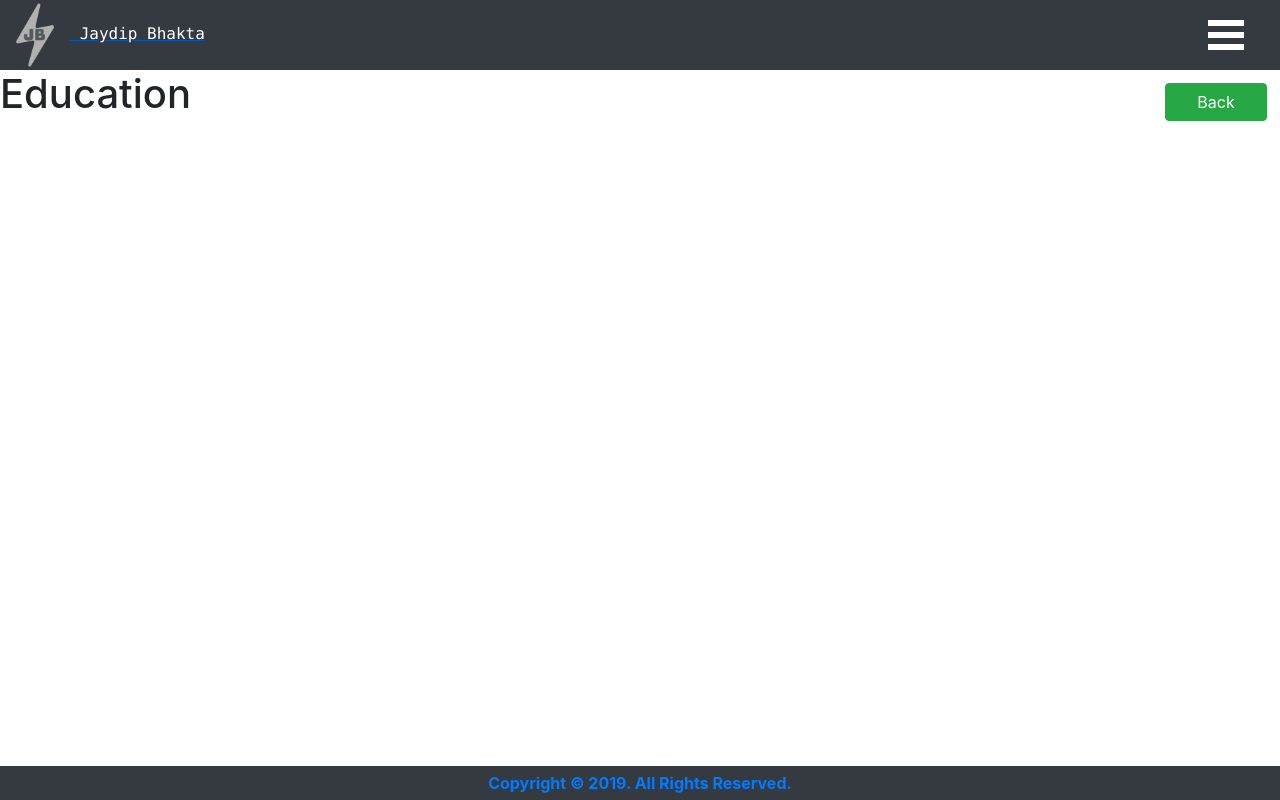
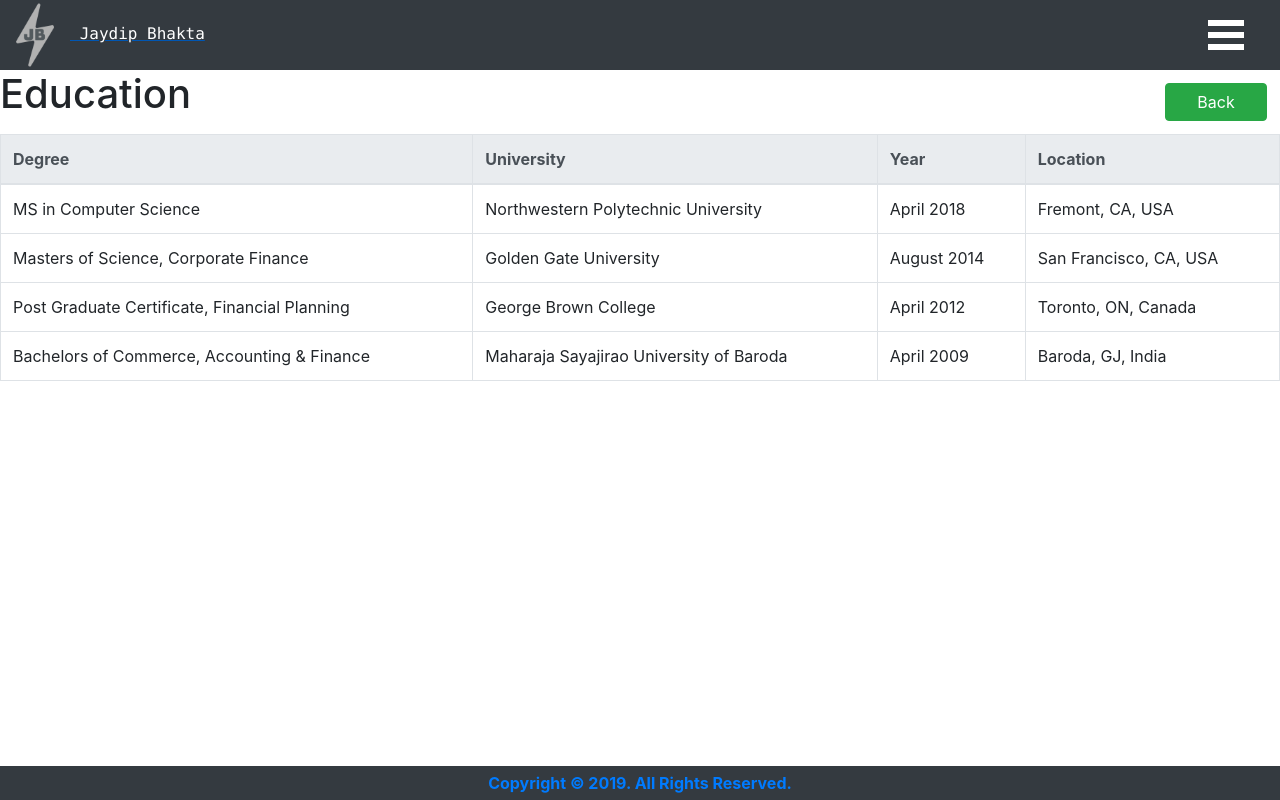
Before and after one commit to jsbhakta/jaydip-bhakta, a React (Create React App) app: page /about in a window 1280 px wide. Both pictures are taken after a click on the button "Education". Built offline with nearby package versions, Linux system fonts and the light colour scheme.

Commit message:
education-added

```diff
--- a/src/components/about.jsx
+++ b/src/components/about.jsx
@@ -3,7 +3,9 @@ import "../styles/about.css";
 import ItemBox from "./common/item-box";
 import eduImg from "../img/education.png";
 import workImg from "../img/work.png";
-import personalImg from "../img/personal.png"
+import personalImg from "../img/personal.png";
+import photographyImg from "../img/photography.png";
+
 
 class About extends PureComponent {
   constructor(props) {
@@ -31,6 +33,42 @@ class About extends PureComponent {
       <div>
         {this.renderBackButton()}
         <h1>Education</h1>
+        <table className="table table-bordered table-hover">
+          <thead class="thead-light">
+            <tr>
+              <th>Degree</th>
+              <th>University</th>
+              <th>Year</th>
+              <th>Location</th>
+            </tr>
+          </thead>
+          <tbody>
+            <tr>
+              <td>MS in Computer Science</td>
+              <td>Northwestern Polytechnic University</td>
+              <td>April 2018</td>
+              <td>Fremont, CA, USA</td>
+            </tr>
+            <tr>
+              <td>Masters of Science, Corporate Finance </td>
+              <td>Golden Gate University</td>
+              <td>August 2014</td>
+              <td>San Francisco, CA, USA</td>
+            </tr>
+            <tr>
+              <td>Post Graduate Certificate, Financial Planning</td>
+              <td>George Brown College</td>
+              <td>April 2012</td>
+              <td>Toronto, ON, Canada</td>
+            </tr>
+            <tr>
+              <td>Bachelors of Commerce, Accounting & Finance</td>
+              <td>Maharaja Sayajirao University of Baroda</td>
+              <td>April 2009</td>
+              <td>Baroda, GJ, India</td>
+            </tr>
+          </tbody>
+        </table>
       </div>
     );
   }
@@ -88,8 +126,8 @@ class About extends PureComponent {
             onClick={this.onItemClick}
             />
           <ItemBox
-            alt=""
-            icon=""
+            alt="Videos/Images"
+            icon={photographyImg}
             name="Videos/Images"
             onClick={this.onItemClick}
             />
```
Also changed, not shown: src/img/photography.png (added).
